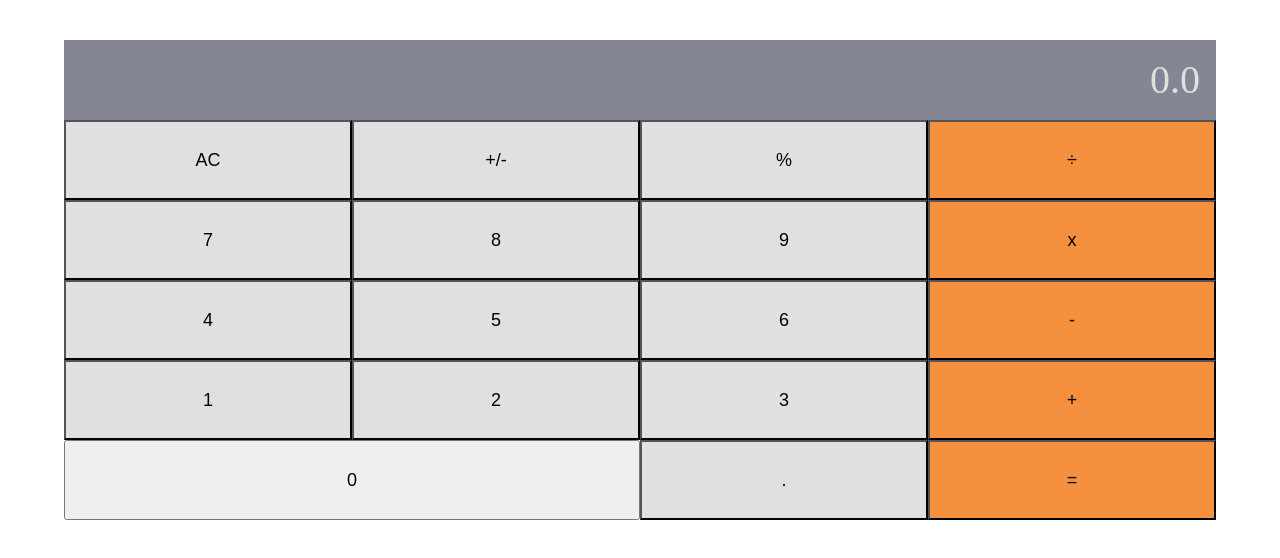
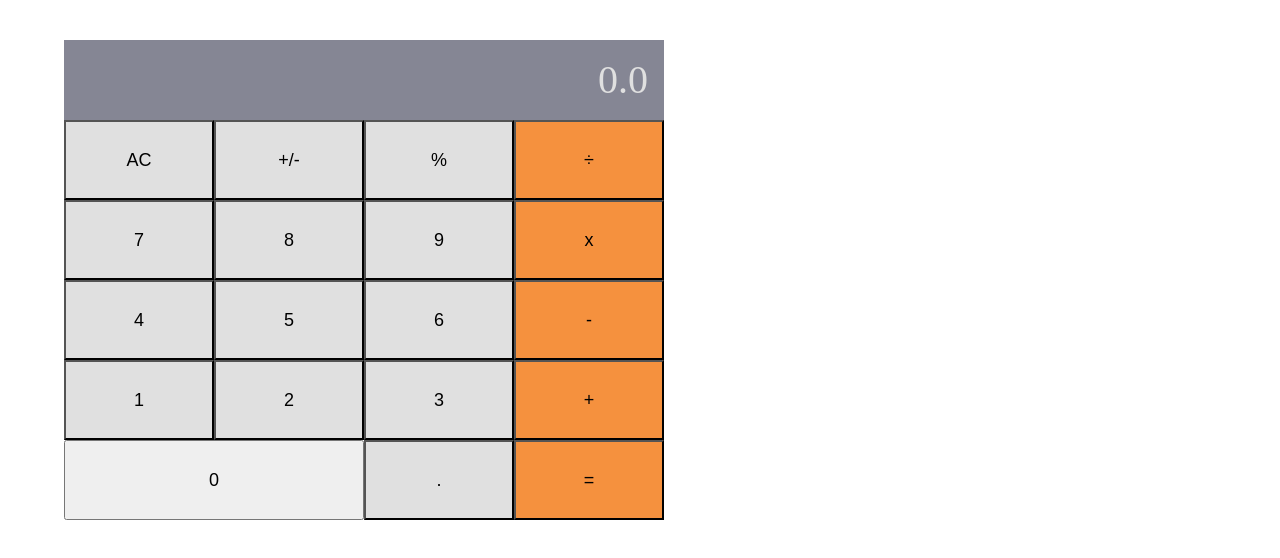
Before and after one commit to CindyDorantes/Math-magicians, a React (Create React App) app: page / in a window 1280 px wide. Shown: the top 558 px of the page. Built offline with nearby package versions, Linux system fonts and the light colour scheme.

Commit message:
make Calculator and App a class-based component

```diff
--- a/src/App.js
+++ b/src/App.js
@@ -1,10 +1,12 @@
+/* eslint-disable react/prefer-stateless-function */
+import React from 'react';
 import './App.css';
 import Calculator from './components/Calculator';
 
-function App() {
-  return (
-    <Calculator />
-  );
+class App extends React.Component {
+  render() {
+    return <Calculator />;
+  }
 }
 
 export default App;
--- a/src/components/Calculator.css
+++ b/src/components/Calculator.css
@@ -8,6 +8,7 @@ button {
   margin: 5vh 5vw;
   grid-template-columns: repeat(4, 1fr);
   grid-template-rows: repeat(6, 5rem);
+  max-width: 600px;
 }
 
 .span-two {
```
Also changed, not shown: src/components/Calculator.js (+7 -1 lines).
